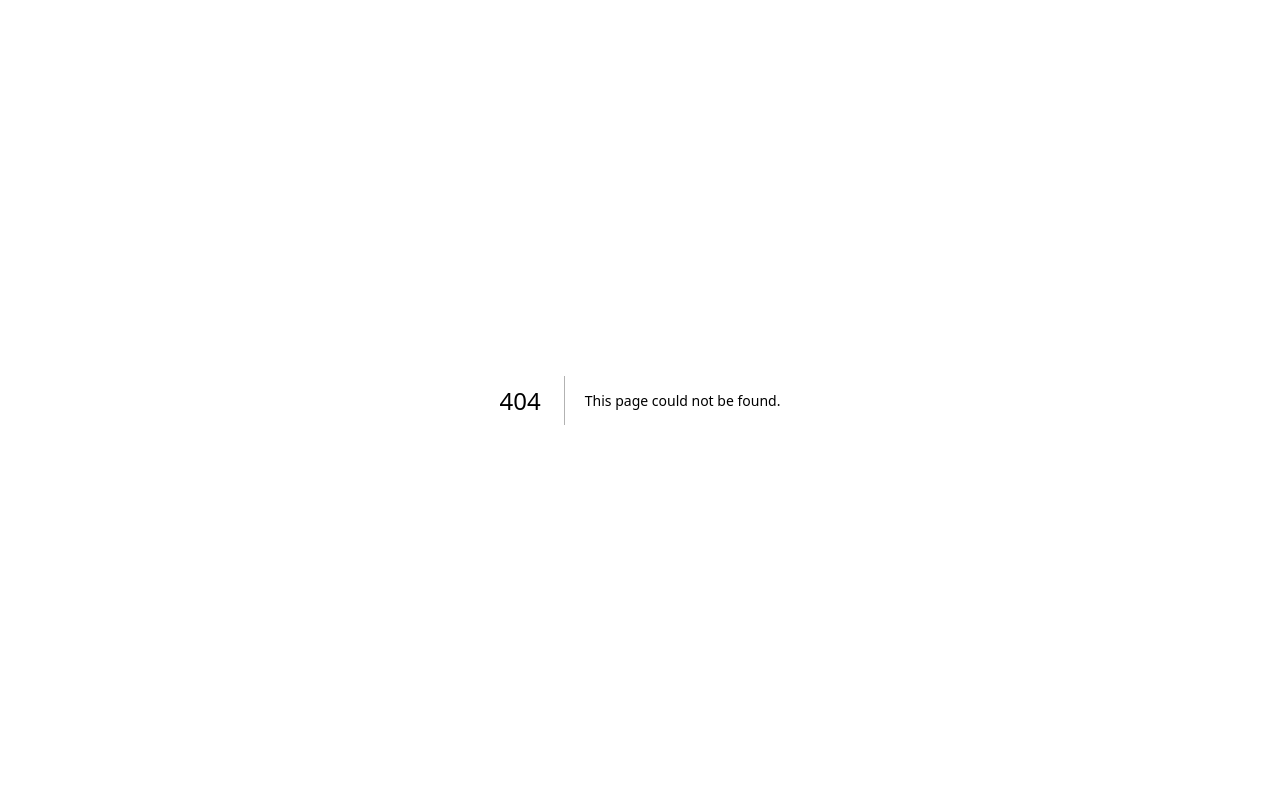
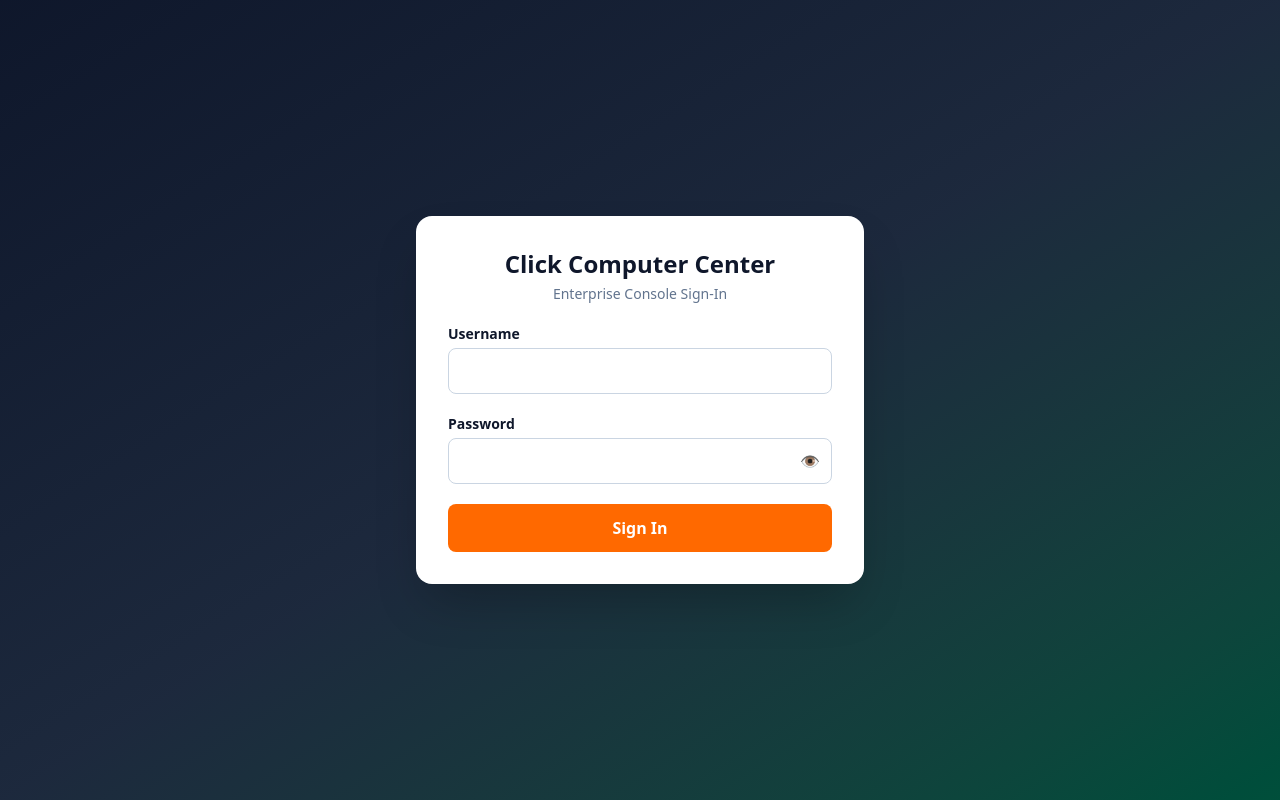
Before and after one commit to abulmalik-6304/Click-Computer-Center, a Next.js app: page /login in a window 1280 px wide. Before the commit this address had no page. Built offline with nearby package versions, Linux system fonts and the light colour scheme.

Commit message:
Create page.tsx

```diff
--- /dev/null
+++ b/src/app/login/page.tsx
@@ -0,0 +1,59 @@
+"use client";
+import { useState } from "react";
+import { signIn } from "next-auth/react";
+import { useRouter } from "next/navigation";
+
+export default function LoginPage() {
+  const router = useRouter();
+  const [show, setShow] = useState(false);
+  const [error, setError] = useState("");
+  const [loading, setLoading] = useState(false);
+
+  async function onSubmit(e: React.FormEvent<HTMLFormElement>) {
+    e.preventDefault();
+    setLoading(true);
+    setError("");
+    const fd = new FormData(e.currentTarget);
+    const res = await signIn("credentials", {
+      username: fd.get("username"),
+      password: fd.get("password"),
+      redirect: false,
+    });
+    setLoading(false);
+    if (res?.ok) router.push("/admin/dashboard");
+    else setError("Invalid username or password");
+  }
+
+  return (
+    <div className="min-h-screen flex items-center justify-center bg-gradient-to-br from-slate-900 via-slate-800 to-emerald-900 p-4">
+      <form onSubmit={onSubmit} className="w-full max-w-md bg-white rounded-2xl shadow-2xl p-8 space-y-5">
+        <div className="text-center">
+          <h1 className="text-2xl font-bold text-slate-900">Click Computer Center</h1>
+          <p className="text-sm text-slate-500 mt-1">Enterprise Console Sign-In</p>
+        </div>
+        <div>
+          <label className="block text-sm font-semibold text-slate-900 mb-1">Username</label>
+          <input required name="username" autoComplete="username"
+            className="w-full rounded-lg border border-slate-300 px-3 py-2.5 text-slate-900 focus:ring-2 focus:ring-orange-500 focus:border-orange-500" />
+        </div>
+        <div>
+          <label className="block text-sm font-semibold text-slate-900 mb-1">Password</label>
+          <div className="relative">
+            <input required name="password" type={show ? "text" : "password"} autoComplete="current-password"
+              className="w-full rounded-lg border border-slate-300 px-3 py-2.5 pr-11 text-slate-900 focus:ring-2 focus:ring-orange-500 focus:border-orange-500" />
+            <button type="button" onClick={() => setShow((s) => !s)}
+              aria-label={show ? "Hide password" : "Show password"}
+              className="absolute right-3 top-1/2 -translate-y-1/2 text-slate-500 hover:text-slate-900">
+              {show ? "🙈" : "👁"}
+            </button>
+          </div>
+        </div>
+        {error && <p className="text-sm text-red-600">{error}</p>}
+        <button type="submit" disabled={loading}
+          className="w-full py-3 bg-orange-500 hover:bg-orange-600 text-white font-semibold rounded-lg transition disabled:opacity-50">
+          {loading ? "Signing in…" : "Sign In"}
+        </button>
+      </form>
+    </div>
+  );
+}
```
